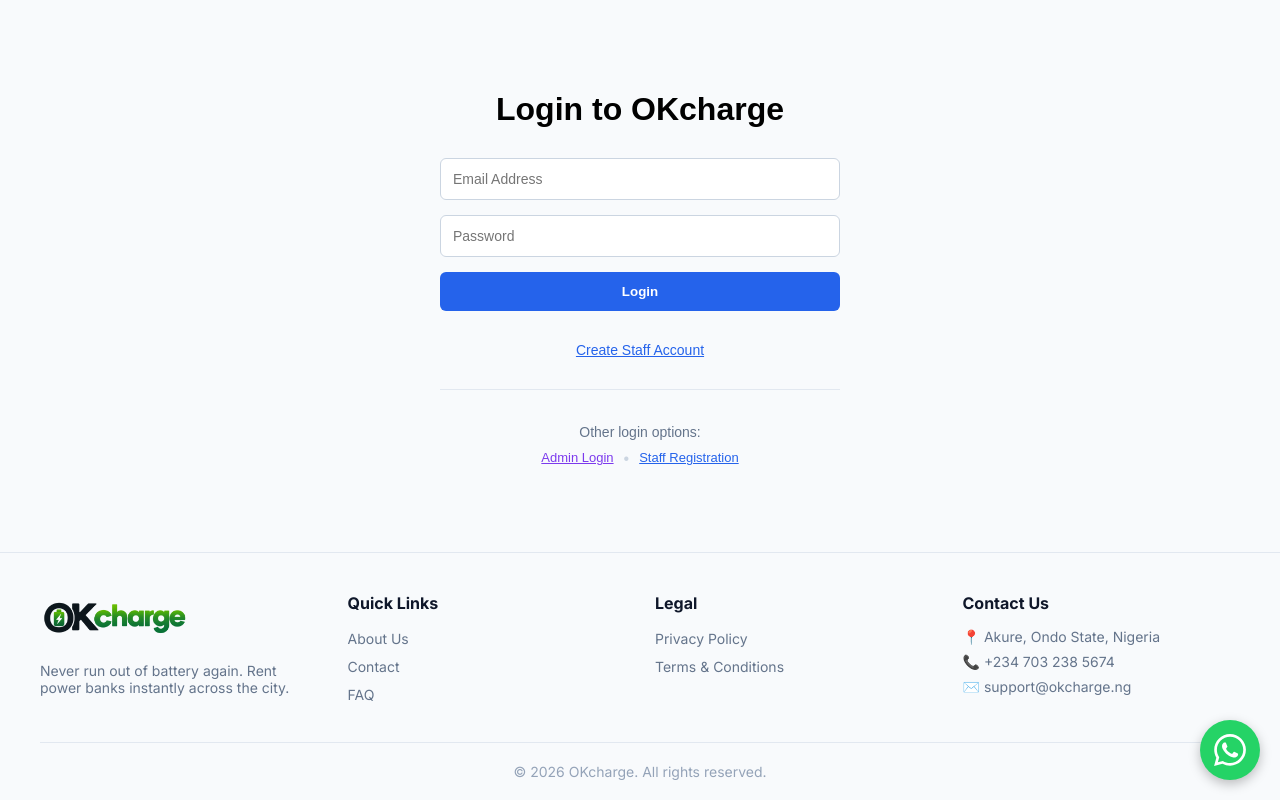
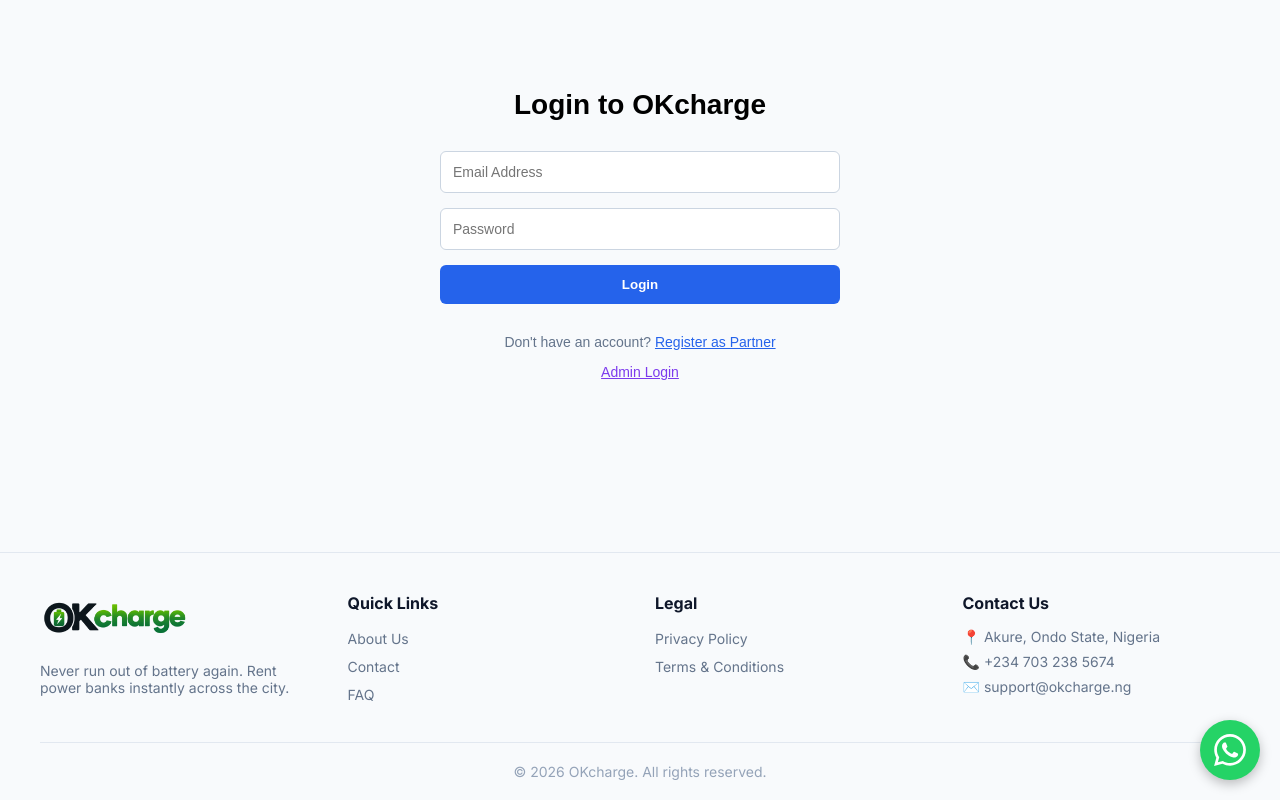
Before and after one commit to okivictor01-bit/OKcharge-, a Next.js app: page /auth/login in a window 1280 px wide. Built offline with nearby package versions, Linux system fonts and the light colour scheme.

Commit message:
Update page.tsx

```diff
--- a/app/auth/login/page.tsx
+++ b/app/auth/login/page.tsx
@@ -29,18 +29,35 @@ export default function LoginPage() {
 
     // Get user's role from profile
     if (data.user) {
-      const { data: profile } = await supabase
+      const { data: profile, error: profileError } = await supabase
         .from('profiles')
-        .select('role')
+        .select('role, status')
         .eq('user_id', data.user.id)
         .single();
 
+      if (profileError || !profile) {
+        setError('Profile not found. Please contact support.');
+        setLoading(false);
+        return;
+      }
+
+      // Check if account is approved
+      if (profile.status !== 'approved') {
+        setError('Your account is pending approval. Please wait for admin approval.');
+        await supabase.auth.signOut();
+        setLoading(false);
+        return;
+      }
+
       // Redirect based on role
-      if (profile?.role === 'staff') {
+      if (profile.role === 'staff') {
         router.push('/staff/dashboard');
-      } else if (profile?.role === 'admin') {
+      } else if (profile.role === 'admin') {
         router.push('/admin/dashboard');
+      } else if (profile.role === 'owner') {
+        router.push('/owner/dashboard');
       } else {
+        // Default to owner dashboard
         router.push('/owner/dashboard');
       }
     }
@@ -48,7 +65,9 @@ export default function LoginPage() {
 
   return (
     <main style={{ padding: '20px', fontFamily: 'sans-serif', maxWidth: '400px', margin: '50px auto' }}>
-      <h1 style={{ textAlign: 'center', marginBottom: '30px' }}>Login to OKcharge</h1>
+      <div style={{ textAlign: 'center', marginBottom: '30px' }}>
+        <h1 style={{ fontSize: '28px', marginBottom: '10px' }}>Login to OKcharge</h1>
+      </div>
 
       <form onSubmit={handleLogin} style={{ display: 'grid', gap: '15px' }}>
         <input
@@ -74,22 +93,19 @@ export default function LoginPage() {
       </form>
 
       {error && (
-        <p style={{ textAlign: 'center', marginTop: '20px', color: 'red' }}>
+        <p style={{ textAlign: 'center', marginTop: '20px', color: '#ef4444', fontSize: '14px' }}>
           {error}
         </p>
       )}
 
       <div style={{ textAlign: 'center', marginTop: '30px' }}>
-        <a href="/auth/staff-register" style={{ color: '#2563eb', fontSize: '14px' }}>Create Staff Account</a>
+        <p style={{ fontSize: '14px', color: '#64748b' }}>
+          Don't have an account? <a href="/auth/register" style={{ color: '#2563eb' }}>Register as Partner</a>
+        </p>
+        <p style={{ fontSize: '14px', color: '#64748b', marginTop: '10px' }}>
+          <a href="/auth/admin-login" style={{ color: '#7c3aed' }}>Admin Login</a>
+        </p>
       </div>
-      <div style={{ textAlign: 'center', marginTop: '30px', paddingTop: '20px', borderTop: '1px solid #e2e8f0' }}>
-  <p style={{ fontSize: '14px', color: '#64748b', marginBottom: '10px' }}>Other login options:</p>
-  <div style={{ display: 'flex', gap: '10px', justifyContent: 'center', flexWrap: 'wrap' }}>
-    <a href="/auth/admin-login" style={{ color: '#7c3aed', fontSize: '13px' }}>Admin Login</a>
-    <span style={{ color: '#cbd5e1' }}>•</span>
-    <a href="/auth/staff-register" style={{ color: '#2563eb', fontSize: '13px' }}>Staff Registration</a>
-  </div>
-</div>
     </main>
   );
 }
```
